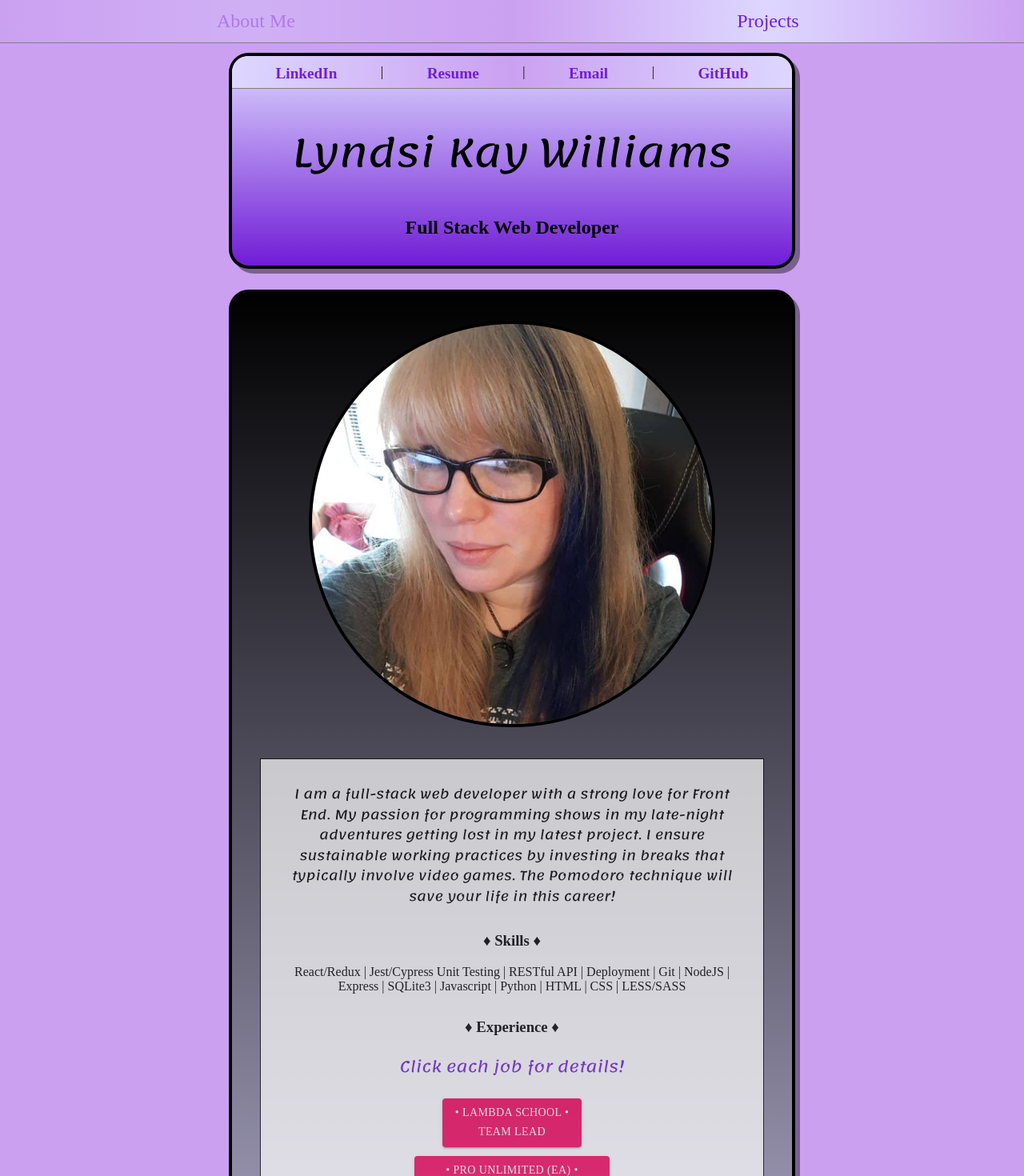
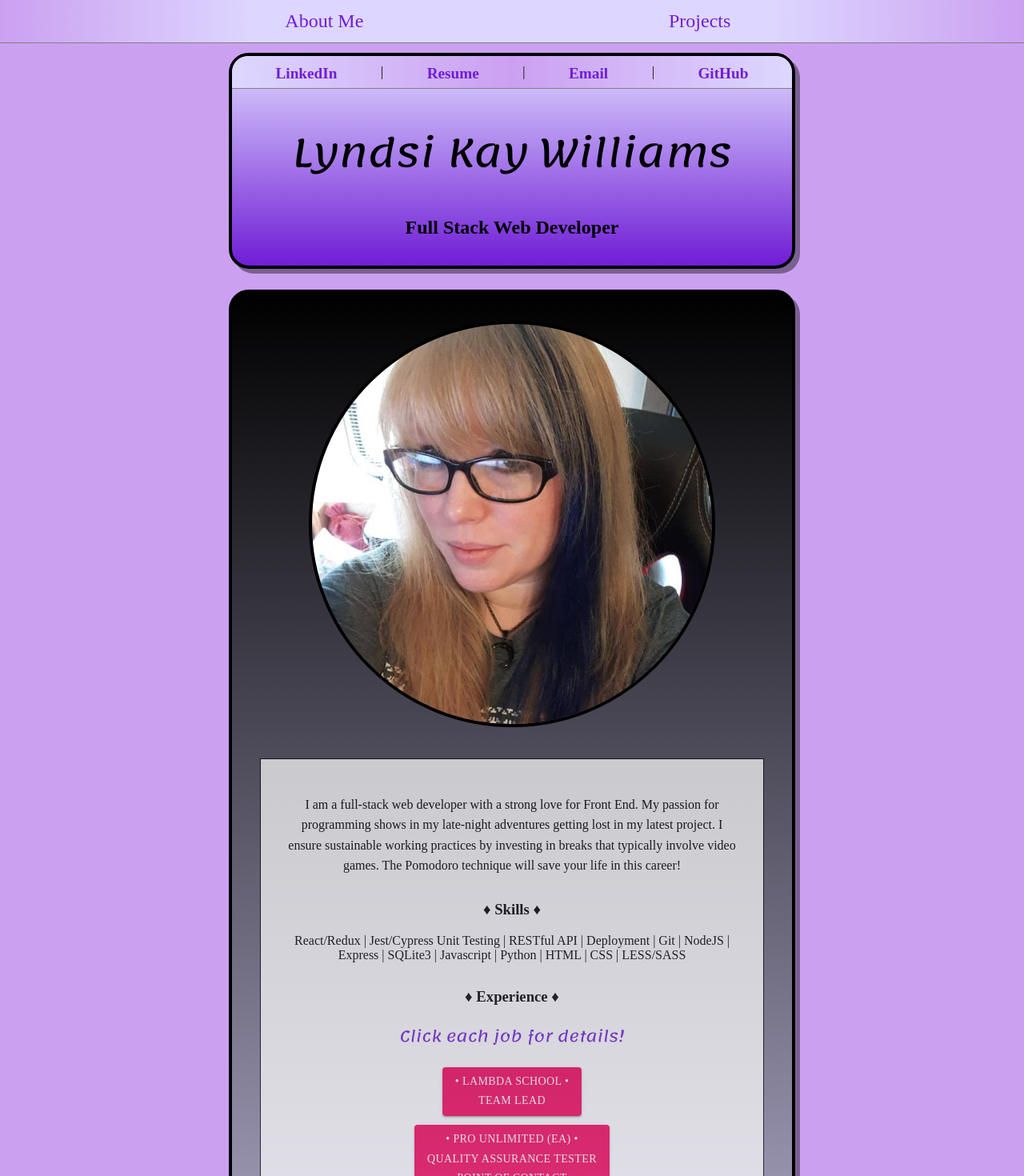
Before and after one commit to lyndsiWilliams/portfolio-2020, a React (Create React App) app in the folder portfolio/: page / in a window 1280 px wide. Shown: the top 1470 px of the page at 80% size. Built offline with nearby package versions, Linux system fonts and the light colour scheme; a web font is replaced by a local one.

Commit message:
Adjusted styling for nav bar buttons and intro text

```diff
--- a/portfolio/src/styling/Home.css
+++ b/portfolio/src/styling/Home.css
@@ -51,8 +51,8 @@
 }
 
 .intro-text {
-  margin: 5%;
-  font-family: "Lemonada";
+  margin: 7% 5% 5% 5%;
+  /* font-family: "Lemonada"; */
   line-height: 1.6;
 }
 
--- a/portfolio/src/styling/Navbar.css
+++ b/portfolio/src/styling/Navbar.css
@@ -7,16 +7,16 @@ header {
 .nav-bar {
   display: flex;
   justify-content: space-evenly;
+  background-image: linear-gradient(to right, #CBA0F1, #ddd7ff, #ddd7ff, #ddd7ff, #CBA0F1);
   width: 100%;
   border-bottom: solid gray 1px;
   margin-bottom: 1%;
 }
 
 .nav-bar a {
-  width: 100%;
+  width: 10%;
   color: #701DD6;
   text-decoration: none;
-  background-image: linear-gradient(to right, #CBA0F1, #ddd7ff, #CBA0F1);
   transition: opacity .75s;
   font-size: 1.5em;
   padding: 1% 0;
```
